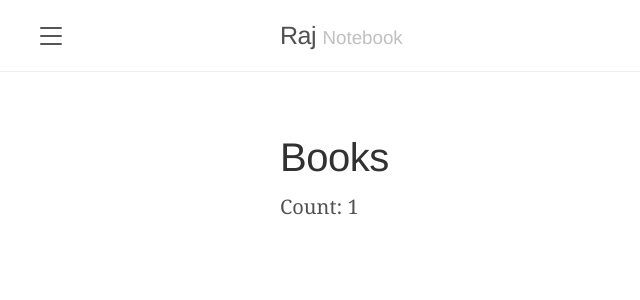
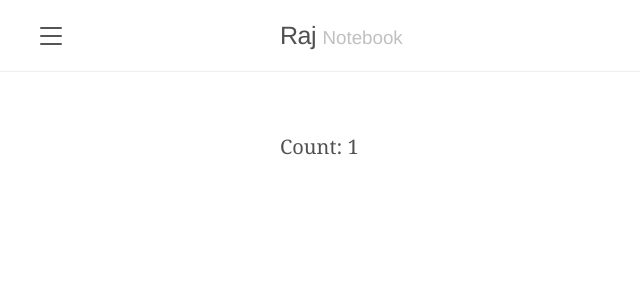
Before and after one commit to zytric/raj, a Jekyll site: the page built from reading.html, in a window 1280 px wide. Shown: the top 300 px of the page, without its empty margins (0-640 px from the left). Built offline with Jekyll 4.4.1, drawn with Linux system fonts in a browser that asks for light colours; some web fonts are replaced.

Commit message:
Update reading.html

```diff
--- a/reading.html
+++ b/reading.html
@@ -4,7 +4,7 @@ title: Reading
 ---
 {% assign readings = site.posts | where: "category", "Reading" %}
 
-<h1>Books</h1>
+
 Count: {{ readings.size }}
 
 
```
